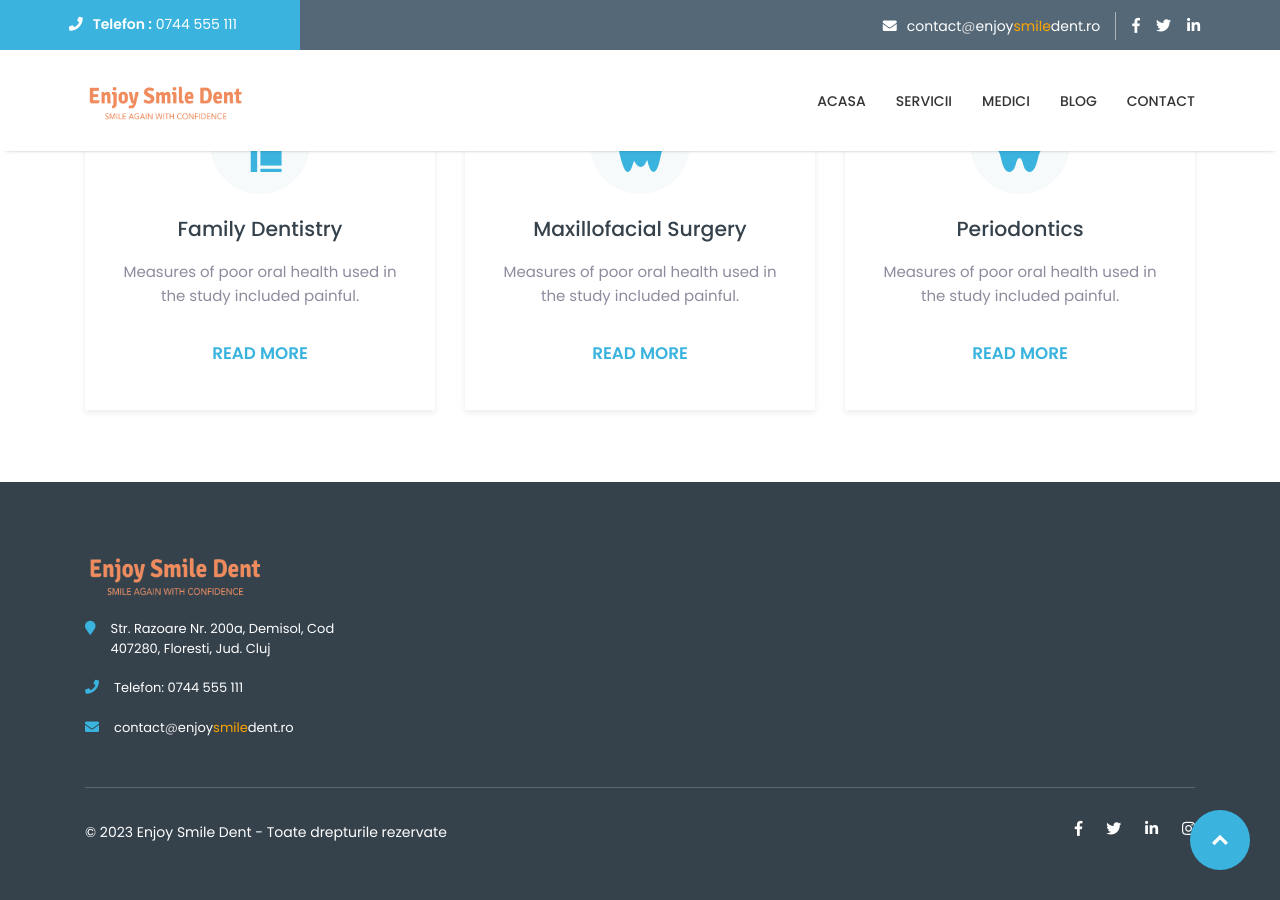
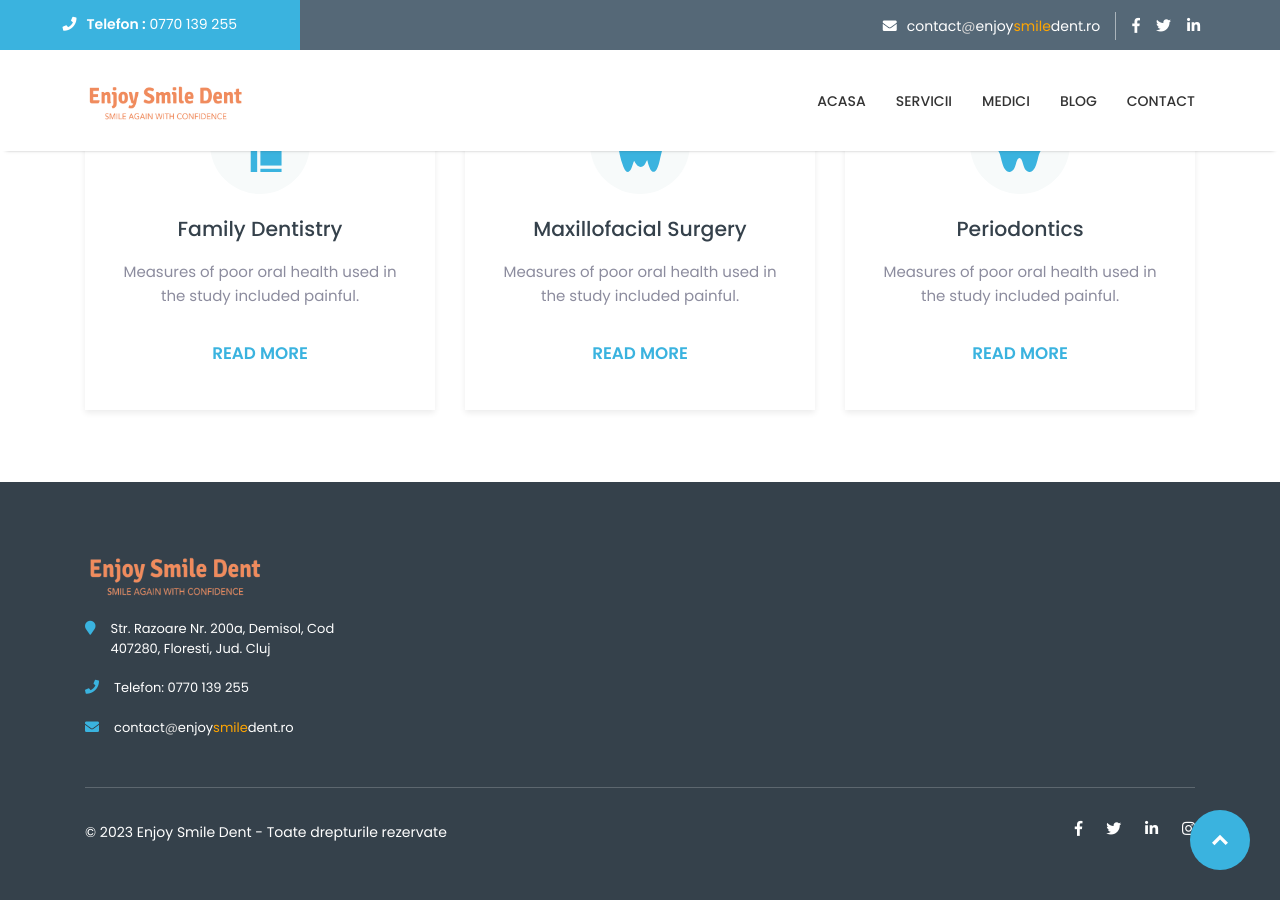
Before and after one commit to dvaida/enjoysmiledent.ro, a Jekyll site: the page built from services.html, in a window 1280 px wide and 900 px high, scrolled down 914 px. Built offline with Jekyll 4.4.1, drawn with Linux system fonts in a browser that asks for light colours.

Commit message:
Phone number

```diff
--- a/_layouts/default.html
+++ b/_layouts/default.html
@@ -59,7 +59,7 @@
         <div class="top-header">
             <div class="container">
                 <div class="header-left">
-                    <p style="padding-right: 43px"><strong>Telefon :</strong><a href="tel: +40744555111" class="topbar"> 0744 555 111</a></p>
+                    <p style="padding-right: 43px"><strong>Telefon :</strong><a href="tel: +40770139255" class="topbar"> 0770 139 255</a></p>
                 </div>
                 <div class="header-right">
                    <div class="ht-right-email">
@@ -163,7 +163,7 @@
                     <div class="span-fi">
                         <div class="fi-fas"><i class="fas fa-phone"></i></div>
                         <div class="fi-caption">
-                            <p>Telefon: <a href="tel: +40744555111"> 0744 555 111</a></p>
+                            <p>Telefon: <a href="tel: +40770139255"> 0770 139 255</a></p>
                         </div>
                     </div>
                     <div class="span-fi">
--- a/contact.html
+++ b/contact.html
@@ -19,7 +19,7 @@
                 <div class="contact-info">
                     <h5>Informatii contact</h5>
                     <h2>Luati legatura cu noi</h2>
-                    <p>Va rugam sa ne apelati la numarul de telefon <a href="+40744555111">0744 555 111</a>, pe email la contact@enjoysmiledent.ro sau sa ne vizitati fizic in Floresti, la adresa Str. Razoare Nr. 200a.</p>
+                    <p>Va rugam sa ne apelati la numarul de telefon <a href="+40770139255">0770 139 255</a>, pe email la contact@enjoysmiledent.ro sau sa ne vizitati fizic in Floresti, la adresa Str. Razoare Nr. 200a.</p>
 
                 </div>
             </div>
```
